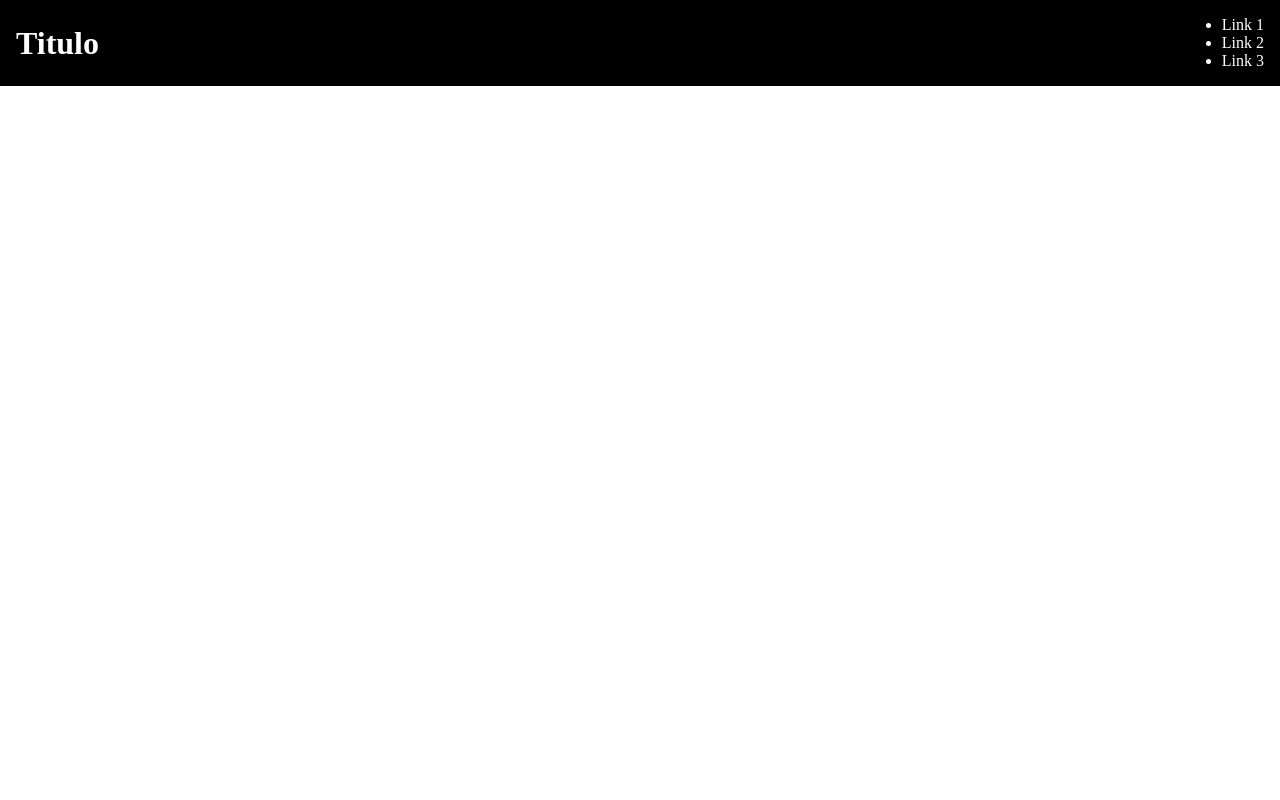
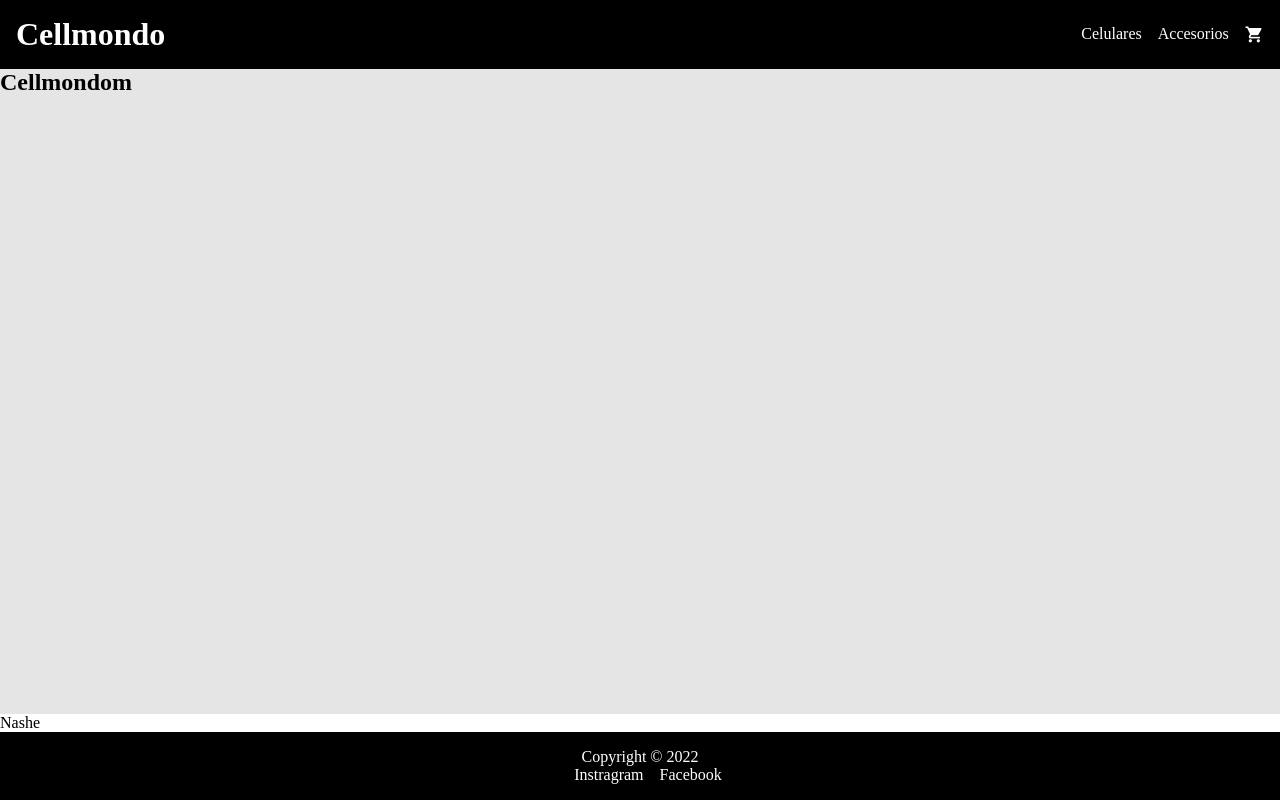
Before and after one commit to Lautaro1901/ecommerce-react, a React (Create React App) app: page / in a window 1280 px wide. Built offline with nearby package versions, Linux system fonts and the light colour scheme.

Commit message:
Creacion del nav, main y footer (PrimerPreEntrega)

```diff
--- a/package.json
+++ b/package.json
@@ -9,6 +9,7 @@
     "react": "^18.2.0",
     "react-dom": "^18.2.0",
     "react-scripts": "5.0.1",
+    "sass": "^1.57.1",
     "web-vitals": "^2.1.4"
   },
   "scripts": {
--- a/public/index.html
+++ b/public/index.html
@@ -10,34 +10,12 @@
       content="Web site created using create-react-app"
     />
     <link rel="apple-touch-icon" href="%PUBLIC_URL%/logo192.png" />
-    <!--
-      manifest.json provides metadata used when your web app is installed on a
-      user's mobile device or desktop. See https://developers.google.com/web/fundamentals/web-app-manifest/
-    -->
     <link rel="manifest" href="%PUBLIC_URL%/manifest.json" />
-    <!--
-      Notice the use of %PUBLIC_URL% in the tags above.
-      It will be replaced with the URL of the `public` folder during the build.
-      Only files inside the `public` folder can be referenced from the HTML.
-
-      Unlike "/favicon.ico" or "favicon.ico", "%PUBLIC_URL%/favicon.ico" will
-      work correctly both with client-side routing and a non-root public URL.
-      Learn how to configure a non-root public URL by running `npm run build`.
-    -->
+    <link rel="stylesheet" href="https://fonts.googleapis.com/icon?family=Material+Icons">
     <title>React App</title>
   </head>
   <body>
     <noscript>You need to enable JavaScript to run this app.</noscript>
     <div id="root"></div>
-    <!--
-      This HTML file is a template.
-      If you open it directly in the browser, you will see an empty page.
-
-      You can add webfonts, meta tags, or analytics to this file.
-      The build step will place the bundled scripts into the <body> tag.
-
-      To begin the development, run `npm start` or `yarn start`.
-      To create a production bundle, use `npm run build` or `yarn build`.
-    -->
   </body>
 </html>
--- a/src/components/App.js
+++ b/src/components/App.js
@@ -1,17 +1,15 @@
+import Header from "./Header";
+import Main from "./Main";
+import ItemListContainer from "./ItemListContainer";
+import Footer from "./Footer";
 
 const App = () => {
   return (
     <>
-      <header>
-        <h1>Titulo</h1>
-        <nav>
-          <ul>
-            <li><a >Link 1</a></li>
-            <li><a >Link 2</a></li>
-            <li><a >Link 3</a></li>
-          </ul>
-        </nav>
-      </header>
+      <Header/>
+      <Main/>
+      <ItemListContainer greeting="Nashe"/>
+      <Footer/>
     </>
   )
 }
--- /dev/null
+++ b/src/components/Footer.js
@@ -0,0 +1,18 @@
+import NavBar from "./NavBar"
+
+const Footer = () => {
+    return (
+        <footer className="footer">
+            <p className="footer__nav">Copyright &copy; 2022</p>
+            <NavBar
+            textLinkFooter1="Instragram"
+            hrefLinkFooter1="https://www.instagram.com/"
+
+            textLinkFooter2="Facebook"
+            hrefLinkFooter2="https://www.facebook.com/"
+            />
+        </footer>
+    )
+}
+
+export default Footer;
--- /dev/null
+++ b/src/components/Header.js
@@ -0,0 +1,14 @@
+import NavBar from './NavBar'
+
+const Header = () => {
+    const isHeader = true
+
+    return (
+        <header className="header">
+            <h1 className="headear__title">Cellmondo</h1>
+            <NavBar isHeader={isHeader}/>
+        </header>
+    )
+}
+
+export default Header;
--- /dev/null
+++ b/src/components/ItemListContainer.js
@@ -0,0 +1,7 @@
+const ItemListContainer = (props) => {
+    return (
+        <div>{props.greeting}</div>
+    )
+}
+
+export default ItemListContainer;
--- /dev/null
+++ b/src/components/Main.js
@@ -0,0 +1,9 @@
+const Main = () => {
+    return (
+        <main className="main">
+            <h2 className="main__body">Cellmondom</h2>
+        </main>
+    )
+}
+
+export default Main;
--- /dev/null
+++ b/src/components/NavBar.js
@@ -0,0 +1,20 @@
+const NavBar = (props) => {
+    if (props.isHeader){
+        return(
+            <nav className="header__nav">
+                <a className="header__link" href="#" >Celulares</a>
+                <a className="header__link" href="#">Accesorios</a>
+                <span class="material-icons">shopping_cart</span>
+            </nav>
+        )
+    } else{
+        return(
+            <nav>
+                <a className="header__link" href={props.hrefLinkFooter1}>{props.textLinkFooter1}</a>
+                <a className="header__link" href={props.hrefLinkFooter2}>{props.textLinkFooter2}</a>
+            </nav>
+        )
+    }
+}
+
+export default NavBar;
--- a/src/index.css
+++ /dev/null
@@ -1,32 +0,0 @@
-*{
-  margin: 0;
-  padding: 0;
-  box-sizing: border-box;
-}
-
-html , body , #root {
-  height: 100%;
-}
-
-#root{
-  display: flex;
-  flex-direction: column;
-}
-
-main{
-  flex-grow: 1;
-}
-
-header {
-  background: #000000;
-  color: #fff;
-  padding: 1rem;
-  display: flex;
-  align-items: center;
-  justify-content: space-between;
-}
-
-a{
-  color: #fff;
-  text-decoration: none;
-}
--- a/src/index.js
+++ b/src/index.js
@@ -1,6 +1,6 @@
 import React from 'react';
 import ReactDOM from 'react-dom/client';
-import './index.css'
+import './index.scss'
 
 import App from './components/App';
 
--- /dev/null
+++ b/src/index.scss
@@ -0,0 +1,58 @@
+@import url('https://fonts.googleapis.com/icon?family=Material+Icons');
+
+*{
+  margin: 0;
+  padding: 0;
+  box-sizing: border-box;
+  list-style: none;
+}
+
+html , body , #root {
+  height: 100%;
+}
+
+#root{
+  display: flex;
+  flex-direction: column;
+}
+
+.header {
+  background: #000000;
+  color: #fff;
+  padding: 1rem;
+  display: flex;
+  align-items: center;
+  justify-content: space-between;
+
+  &__title{
+    font-size: 1.5rem;
+  }
+
+  &__nav{
+    display: flex;
+    flex-direction: row;
+  }
+
+  &__link{
+    text-decoration: none;
+    color: #fff;
+    margin-left: 1rem;
+  }
+}
+
+.main{
+  flex-grow: 1;
+  background-color: #e5e5e5;
+}
+
+.footer{
+  background: #000000;
+  color: #fff;
+  padding: 1rem;
+  text-align: center;
+}
+
+.material-icons{
+  font-size: 1.2rem;
+  margin-left: 1rem
+}
```
Also changed, not shown: 1 other file (tests, documents, lock files or other folders).
